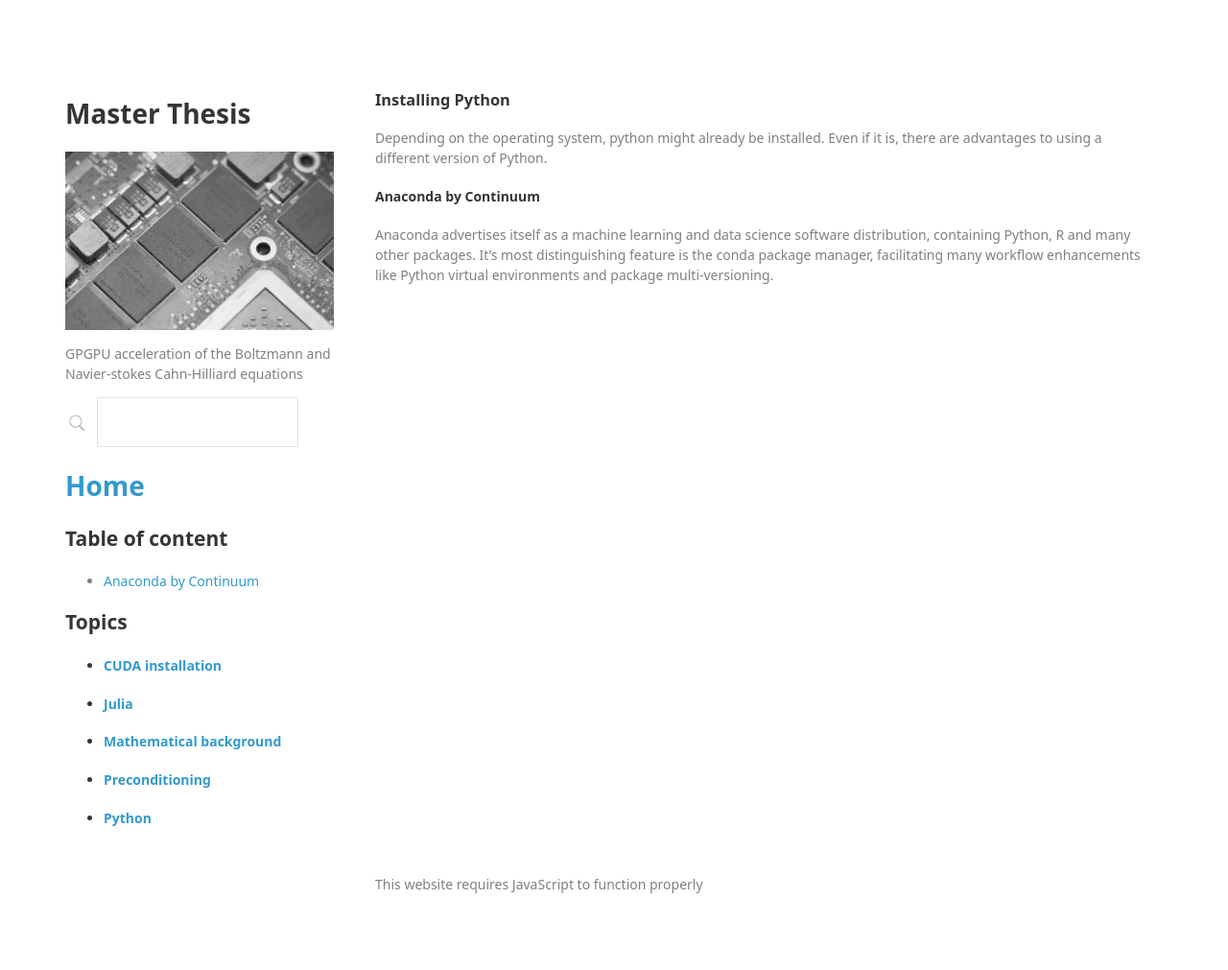
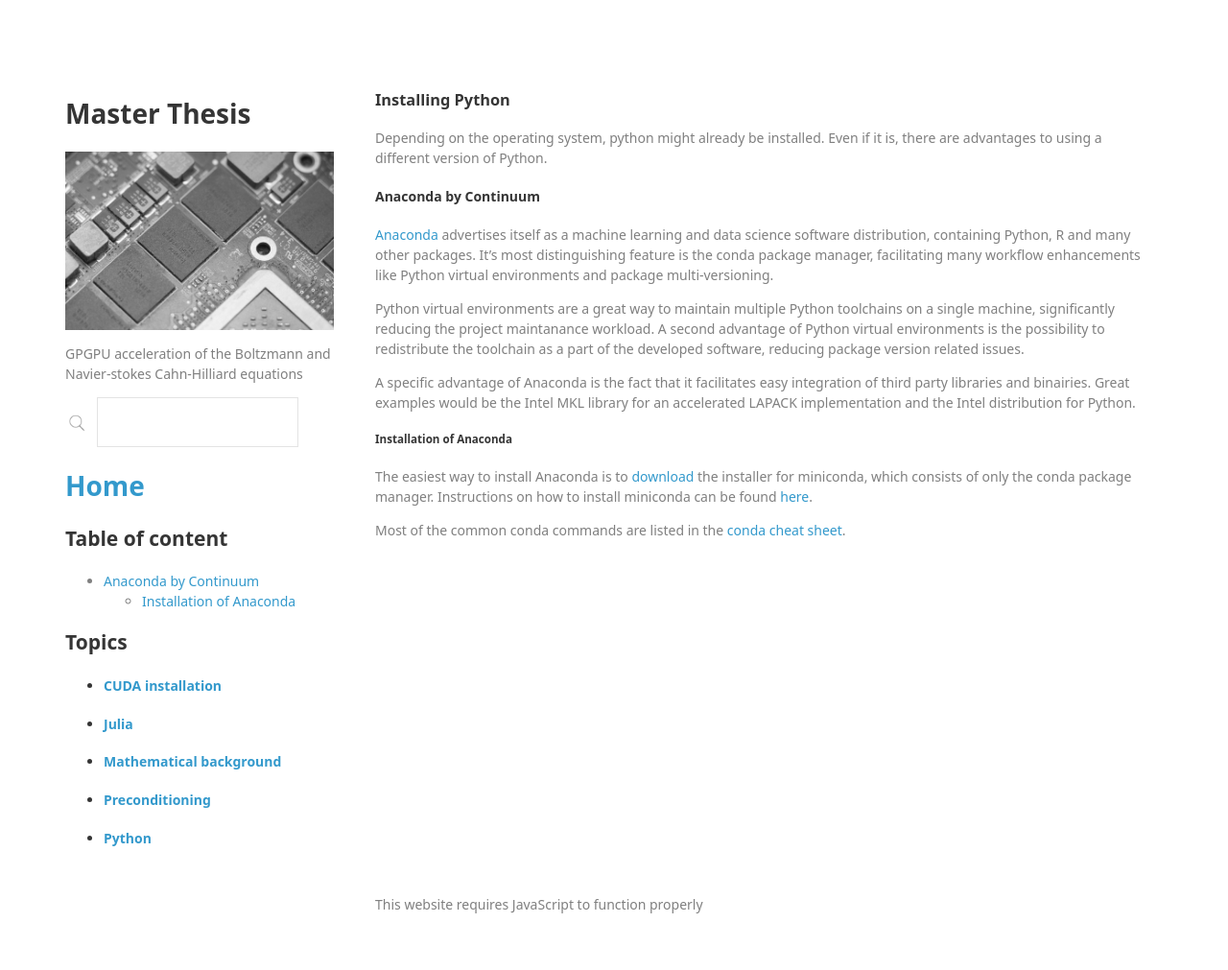
Before and after one commit to lucasbekker/lucasbekker.github.io, a Jekyll site: the page built from _sections/Python.md, in a window 1280 px wide. Shown: the whole page at 96% size. Built offline with Jekyll 4.4.1, drawn with Linux system fonts in a browser that asks for light colours; nearby versions of some CDN libraries; before the commit the page ends 990 px from its top, so only the background shows below that.

Commit message:
Added basic information on Anaconda and miniconda installation

```diff
--- a/_sections/Python.md
+++ b/_sections/Python.md
@@ -9,4 +9,14 @@ Depending on the operating system, python might already be installed. Even if it
 
 #### Anaconda by Continuum
 
-Anaconda advertises itself as a machine learning and data science software distribution, containing Python, R and many other packages. It's most distinguishing feature is the conda package manager, facilitating many workflow enhancements like Python virtual environments and package multi-versioning.
+[Anaconda](https://www.anaconda.com/) advertises itself as a machine learning and data science software distribution, containing Python, R and many other packages. It's most distinguishing feature is the conda package manager, facilitating many workflow enhancements like Python virtual environments and package multi-versioning.
+
+Python virtual environments are a great way to maintain multiple Python toolchains on a single machine, significantly reducing the project maintanance workload. A second advantage of Python virtual environments is the possibility to redistribute the toolchain as a part of the developed software, reducing package version related issues.
+
+A specific advantage of Anaconda is the fact that it facilitates easy integration of third party libraries and binairies. Great examples would be the Intel MKL library for an accelerated LAPACK implementation and the Intel distribution for Python.
+
+##### Installation of Anaconda
+
+The easiest way to install Anaconda is to [download](https://conda.io/miniconda.html) the installer for miniconda, which consists of only the conda package manager. Instructions on how to install miniconda can be found [here](https://conda.io/docs/user-guide/install/index.html).
+
+Most of the common conda commands are listed in the [conda cheat sheet](https://conda.io/docs/_downloads/conda-cheatsheet.pdf).
```
